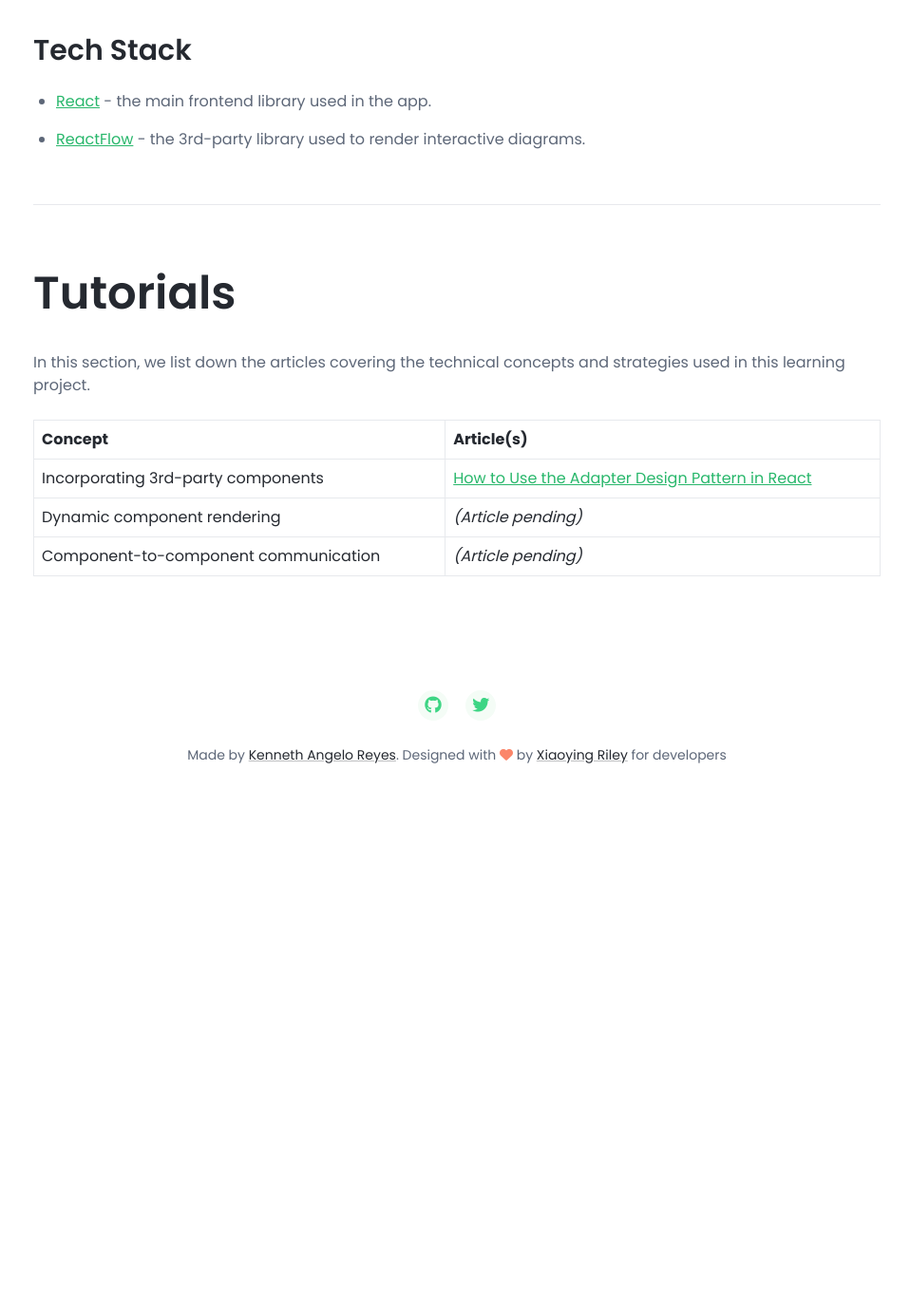
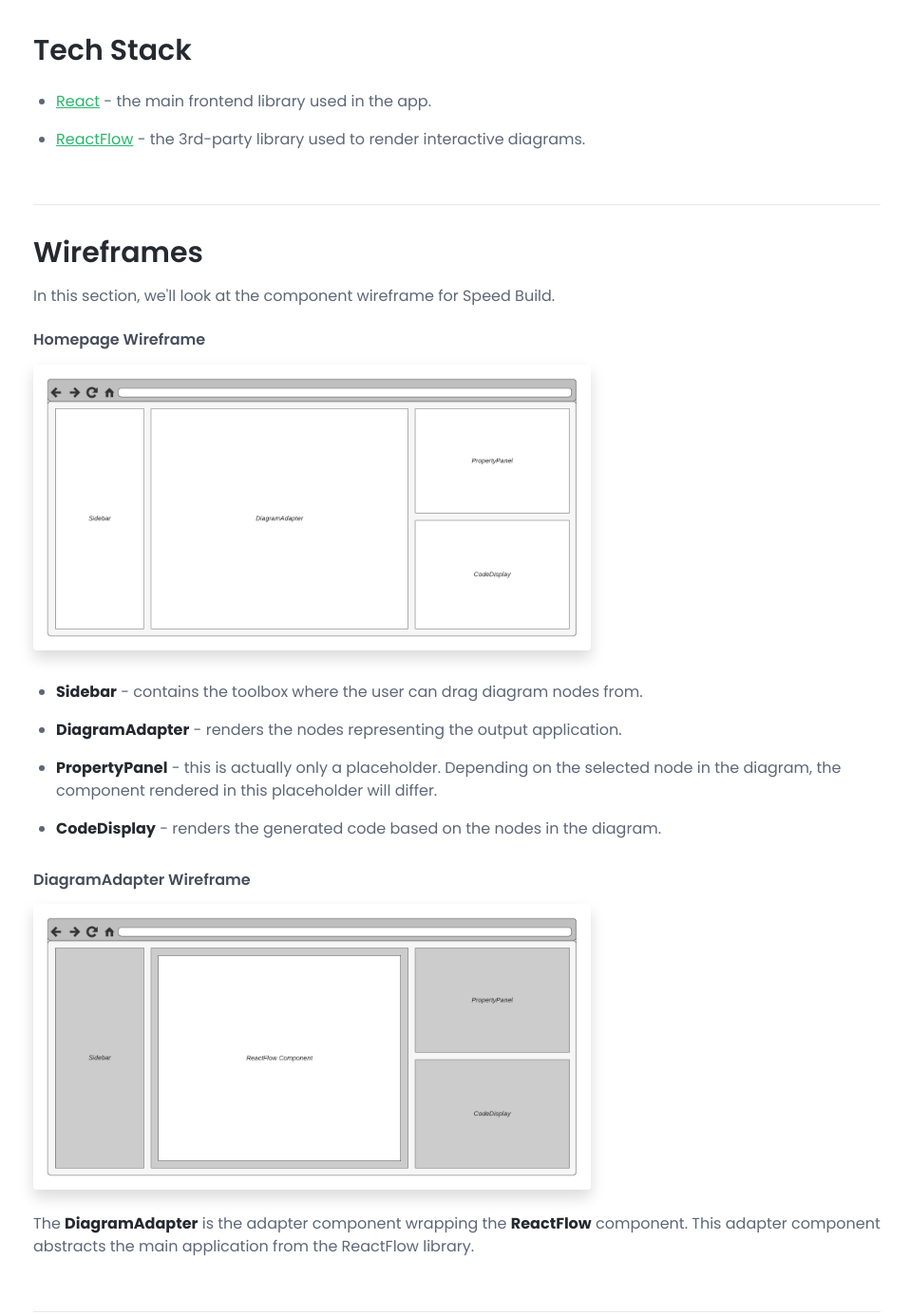
Before and after one commit to projectkenneth/devpinch, a plain HTML site: page speed-build.html in a window 1280 px wide. Shown: the part 1015-2400 px from the top of the page at 95% size, without its empty margins (309-1267 px from the left). Before the commit the page ends 2370 px from the top, so only its background shows below. Drawn offline with nearby package versions, Linux system fonts and the light colour scheme.

Commit message:
Updated speed-build documentation. Added wireframes and more details.

```diff
--- a/speed-build.html
+++ b/speed-build.html
@@ -144,6 +144,44 @@
 									render interactive diagrams.</li>
 							</ul>
 						</section>
+						<section class="docs-section" id="wireframes">
+							<h2 class="section-heading">Wireframes</h2>
+							<p>In this section, we'll look at the component wireframe for Speed Build.</p>
+							<div class="my-4">
+								<h5>Homepage Wireframe</h5>
+								<div class="row my-3">
+									<div class="col-12 col-md-8">
+										<img class="figure-img img-fluid shadow rounded"
+											src="assets/images/speed-build/Homepage.png" alt=""
+											title="Wireframe - Speed Build Homepage">
+									</div>
+								</div>
+								<ul>
+									<li><strong>Sidebar</strong> - contains the toolbox where the user can drag diagram
+										nodes from.</li>
+									<li><strong>DiagramAdapter</strong> - renders the nodes representing the output
+										application.</li>
+									<li><strong>PropertyPanel</strong> - this is actually only a placeholder. Depending
+										on the selected node in the diagram, the component rendered in this placeholder
+										will differ.</li>
+									<li><strong>CodeDisplay</strong> - renders the generated code based on the nodes in
+										the diagram.</li>
+								</ul>
+							</div>
+							<div class="my-4">
+								<h5>DiagramAdapter Wireframe</h5>
+								<div class="row my-3">
+									<div class="col-12 col-md-8">
+										<img class="figure-img img-fluid shadow rounded"
+											src="assets/images/speed-build/DiagramAdapter.png" alt=""
+											title="Wireframe - Speed Build Homepage">
+									</div>
+								</div>
+								<p>The <strong>DiagramAdapter</strong> is the adapter component wrapping the
+									<strong>ReactFlow</strong> component. This adapter component abstracts the main application from the ReactFlow library.
+								</p>
+							</div>
+						</section>
 					</header>
 				</article>
 				<article class="docs-article" id="tutorials">
```
Also changed, not shown: assets/images/speed-build/DiagramAdapter.png (added), assets/images/speed-build/Homepage.png (added).
